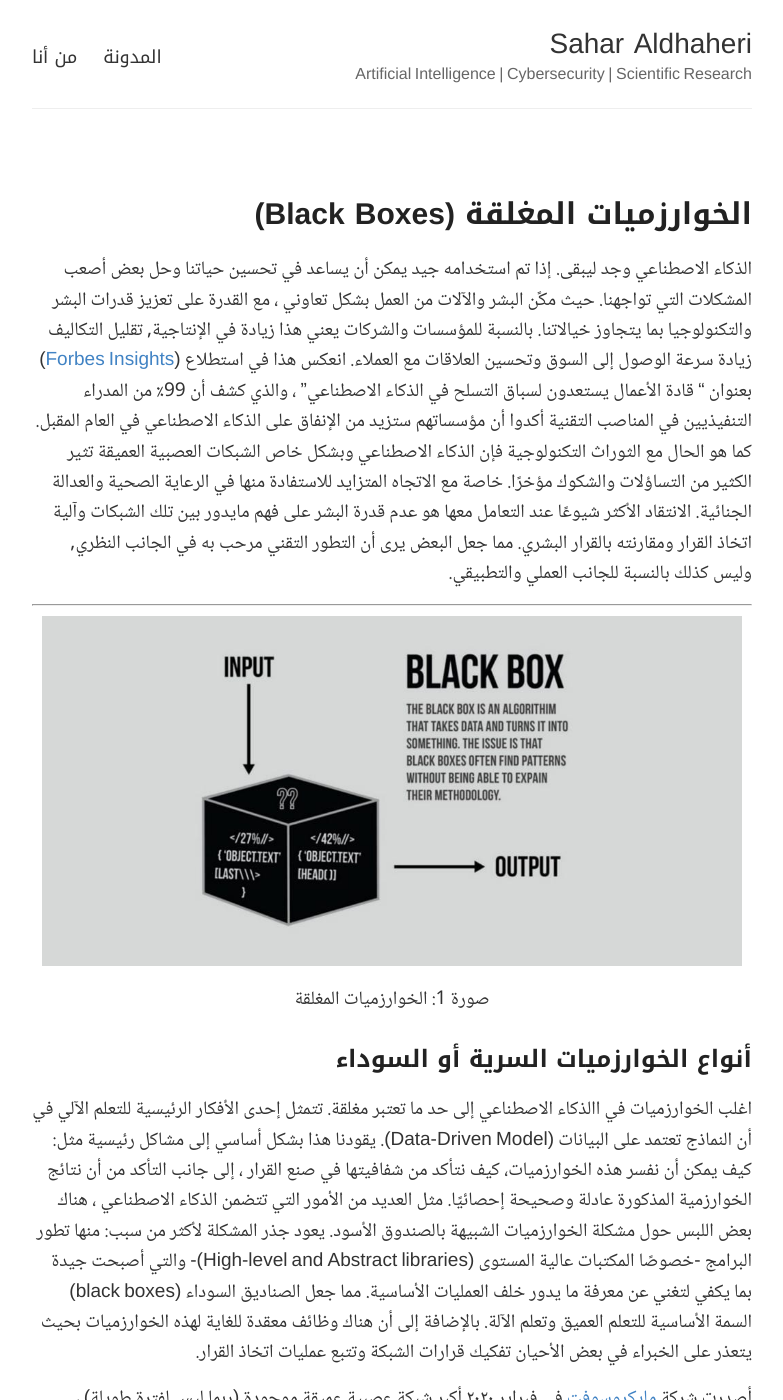
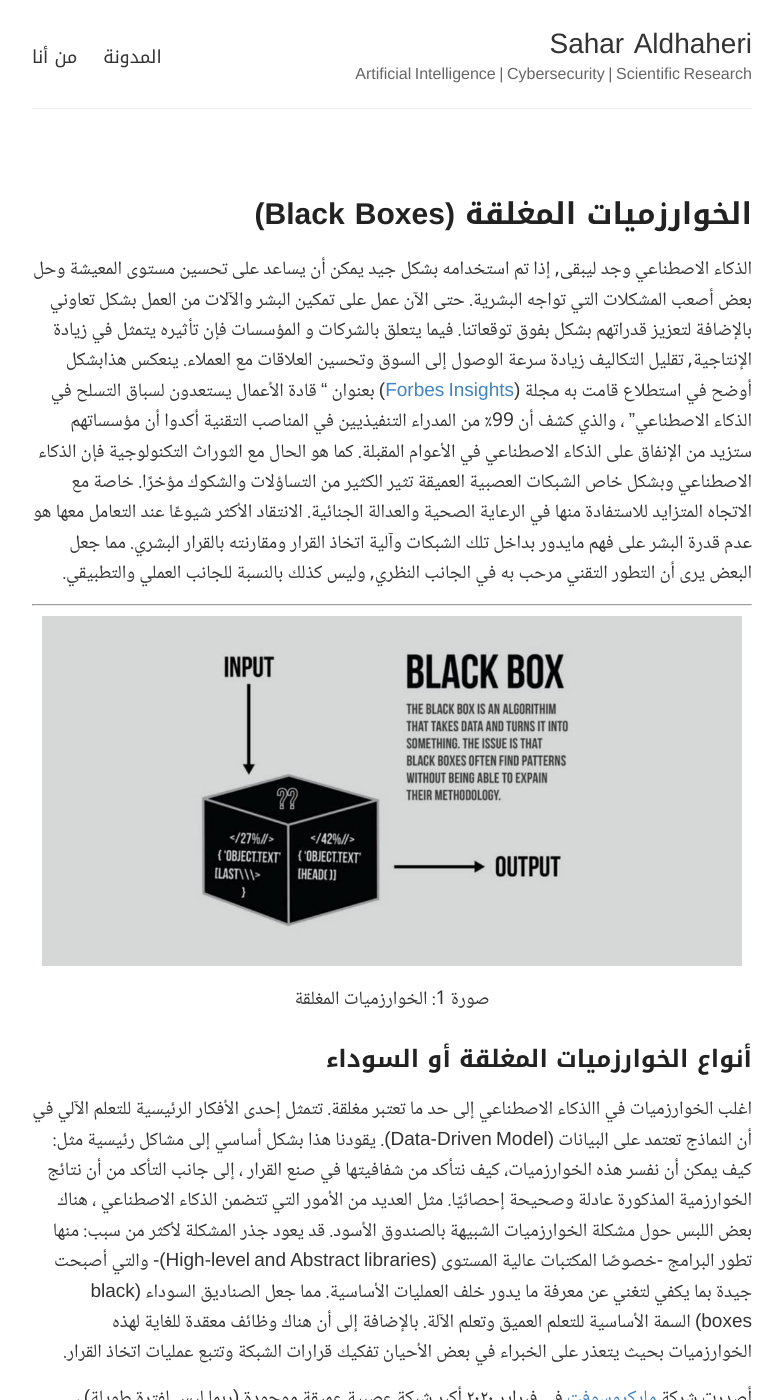
Before and after one commit to sahar119911/AldhaheriS, a Jekyll site: the page built from _posts/2021-5-25-NN-as-black-box.md, in a window 1280 px wide and 1400 px high. Shown: the whole window, without its empty margins (248-1031 px from the left). Built offline with Jekyll 4.4.1, drawn with Linux system fonts in a browser that asks for light colours; part of the change alters nothing that is shown; some of the changed text lies outside the part shown.

Commit message:
Update 2021-5-25-NN-as-black-box.md

```diff
--- a/_posts/2021-5-25-NN-as-black-box.md
+++ b/_posts/2021-5-25-NN-as-black-box.md
@@ -4,7 +4,8 @@ title:  الخوارزميات المغلقة (Black Boxes)
 icon: 👓
 ---
 
-الذكاء الاصطناعي وجد ليبقى. إذا تم استخدامه جيد يمكن أن يساعد في تحسين حياتنا وحل بعض أصعب المشكلات التي تواجهنا.  حيث مكًن البشر والآلات من العمل بشكل تعاوني ، مع القدرة على تعزيز قدرات البشر والتكنولوجيا بما يتجاوز خيالاتنا. بالنسبة للمؤسسات والشركات يعني هذا زيادة في الإنتاجية, تقليل التكاليف زيادة سرعة الوصول إلى السوق وتحسين العلاقات مع العملاء. انعكس هذا في استطلاع ([Forbes Insights](https://www.forbes.com/sites/insights-intelai/2018/07/17/on-your-marks-business-leaders-prepare-for-arms-race-in-artificial-intelligence/?sh=1224b4181946))   بعنوان " قادة الأعمال يستعدون لسباق التسلح في الذكاء الاصطناعي" ، والذي كشف أن 99٪ من المدراء التنفيذيين في المناصب التقنية أكدوا أن مؤسساتهم ستزيد من الإنفاق على الذكاء الاصطناعي في العام المقبل. كما هو الحال مع الثوراث التكنولوجية فإن الذكاء الاصطناعي وبشكل خاص الشبكات العصبية العميقة تثير الكثير من التساؤلات والشكوك مؤخرًا. خاصة مع الاتجاه المتزايد للاستفادة منها في الرعاية الصحية والعدالة الجنائية. الانتقاد الأكثر شيوعًا عند التعامل معها هو عدم قدرة البشر على فهم مايدور بين تلك الشبكات وآلية اتخاذ القرار ومقارنته بالقرار البشري. مما جعل البعض يرى أن التطور التقني مرحب به في الجانب النظري, وليس كذلك بالنسبة للجانب العملي والتطبيقي.
+الذكاء الاصطناعي وجد ليبقى, إذا تم استخدامه بشكل جيد يمكن أن يساعد على تحسين مستوى المعيشة وحل بعض أصعب المشكلات التي تواجه البشرية.  حتى الآن عمل على  تمكين البشر والآلات من العمل بشكل تعاوني بالإضافة لتعزيز قدراتهم بشكل بفوق توقعاتنا. فيما يتعلق بالشركات و المؤسسات فإن تأثيره يتمثل في  زيادة الإنتاجية, تقليل التكاليف زيادة سرعة الوصول إلى السوق وتحسين العلاقات مع العملاء. ينعكس هذابشكل أوضح  في استطلاع قامت به مجلة ([Forbes Insights](https://www.forbes.com/sites/insights-intelai/2018/07/17/on-your-marks-business-leaders-prepare-for-arms-race-in-artificial-intelligence/?sh=1224b4181946))   بعنوان " قادة الأعمال يستعدون لسباق التسلح في الذكاء الاصطناعي" ، والذي كشف أن 99٪ من المدراء التنفيذيين في المناصب التقنية أكدوا أن مؤسساتهم ستزيد من الإنفاق على الذكاء الاصطناعي في الأعوام المقبلة.
+كما هو الحال مع الثوراث التكنولوجية فإن الذكاء الاصطناعي وبشكل خاص الشبكات العصبية العميقة تثير الكثير من التساؤلات والشكوك مؤخرًا. خاصة مع الاتجاه المتزايد للاستفادة منها في الرعاية الصحية والعدالة الجنائية. الانتقاد الأكثر شيوعًا عند التعامل معها هو عدم قدرة البشر على فهم مايدور بداخل تلك الشبكات وآلية اتخاذ القرار ومقارنته بالقرار البشري. مما جعل البعض يرى أن التطور التقني مرحب به في الجانب النظري, وليس كذلك بالنسبة للجانب العملي والتطبيقي.
 
 ---
 
@@ -13,20 +14,20 @@ icon: 👓
  صورة 1: الخوارزميات المغلقة
 </center>
 
-## أنواع الخوارزميات السرية أو السوداء
+## أنواع الخوارزميات المغلقة أو السوداء
 
 اغلب الخوارزميات في االذكاء الاصطناعي إلى حد ما تعتبر مغلقة. تتمثل إحدى الأفكار الرئيسية للتعلم الآلي في أن النماذج تعتمد على البيانات  (Data-Driven Model). يقودنا هذا بشكل أساسي إلى مشاكل رئيسية مثل:   كيف يمكن أن نفسر هذه الخوارزميات،  كيف نتأكد من شفافيتها في صنع القرار ، إلى جانب التأكد من أن نتائج الخوارزمية المذكورة عادلة وصحيحة إحصائيًا.
-مثل العديد من الأمور التي تتضمن الذكاء الاصطناعي ، هناك بعض اللبس حول مشكلة الخوارزميات الشبيهة بالصندوق الأسود. يعود جذر المشكلة لأكثر من سبب: منها تطور البرامج -خصوصًا المكتبات عالية المستوى (High-level and Abstract libraries)- والتي أصبحت جيدة بما يكفي لتغني عن معرفة ما يدور خلف العمليات الأساسية. مما جعل الصناديق السوداء (black boxes) السمة الأساسية للتعلم العميق وتعلم الآلة. بالإضافة إلى أن هناك وظائف معقدة للغاية لهذه الخوارزميات بحيث يتعذر على الخبراء في بعض الأحيان تفكيك قرارات الشبكة وتتبع عمليات اتخاذ القرار.
+مثل العديد من الأمور التي تتضمن الذكاء الاصطناعي ، هناك بعض اللبس حول مشكلة الخوارزميات الشبيهة بالصندوق الأسود. قد يعود جذر المشكلة لأكثر من سبب: منها تطور البرامج -خصوصًا المكتبات عالية المستوى (High-level and Abstract libraries)- والتي أصبحت جيدة بما يكفي لتغني عن معرفة ما يدور خلف العمليات الأساسية. مما جعل الصناديق السوداء (black boxes) السمة الأساسية للتعلم العميق وتعلم الآلة. بالإضافة إلى أن هناك وظائف معقدة للغاية لهذه الخوارزميات بحيث يتعذر على الخبراء في بعض الأحيان تفكيك قرارات الشبكة وتتبع عمليات اتخاذ القرار.
 
-أصدرت شركة [مايكروسوفت](https://www.microsoft.com/en-us/research/blog/turing-nlg-a-17-billion-parameter-language-model-by-microsoft/) في فبراير ٢٠٢٠  أكبر شبكة عصبية عميقة موجودة (ربما ليس لفترة طويلة) ، Turing-NLG. تحتوي هذه الشبكة على 17 مليار معلمة (Parameter). من الواضح أن تفسير شبكة عصبية تحتوي على 17 مليار معامل سيكون صعبًا للغاية. أيضًا هناك نوع من الخوارزميات الخاصة، حيث أن تفاصيل عمل الكثير من التقنيات المؤتمتة مملوكة بحد كبير للقطاع الخاص ويتم اعتبارها أسرارًا تجارية ولا يتم الافصاح عن تفاصيلها حتى بموجب أمر قضائي. تخفي الشركات تفاصيل أنظمة الذكاء الاصطناعي الخاصة بها لأسباب مختلفة ، مثل الملكية الفكرية أو منع الجهات السيئة من التلاعب بالنظام. في هذه الحالة ، قد يكون الأشخاص الذين أنشأوا نظام الذكاء الاصطناعي على دراية بمنطقه الداخلي ، لكن الأشخاص الذين يستخدمونه ليسوا كذلك. نحن نتعامل يوميًا مع بعض أنواع أنظمة الذكاء الاصطناعي الشبيهة بالصندوق الأسود ، بما في ذلك خوارزمية الترتيب في بحث Google ونظام توصية Amazon و Newsfeed على Facebook وغيرها. لكن الخطورة تكمن في الخوارزميات التي يتم استخدامها لتحديد أحكام السجن وتحديد درجات الائتمان واتخاذ قرارات العلاج في المستشفيات.
+أصدرت شركة [مايكروسوفت](https://www.microsoft.com/en-us/research/blog/turing-nlg-a-17-billion-parameter-language-model-by-microsoft/) في فبراير ٢٠٢٠  أكبر شبكة عصبية عميقة موجودة (ربما ليس لفترة طويلة) ، Turing-NLG. تحتوي هذه الشبكة على 17 مليار معلمة (Parameter). ومن الواضح أن تفسير شبكة عصبية تحتوي على 17 مليار معامل سيكون صعبًا للغاية. أيضًا هناك نوع من الخوارزميات الخاصة، حيث أن تفاصيل عمل الكثير من التقنيات المؤتمتة مملوكة بحد كبير للقطاع الخاص ويتم اعتبارها أسرارًا تجارية ولا يتم الافصاح عن تفاصيلها حتى بموجب أمر قضائي. تخفي الشركات تفاصيل أنظمة الذكاء الاصطناعي الخاصة بها لأسباب مختلفة ، مثل الملكية الفكرية أو منع الجهات السيئة من التلاعب بالنظام. في هذه الحالة قد يكون الأشخاص الذين أنشأوا نظام الذكاء الاصطناعي على دراية بمنطقه الداخلي ، لكن الأشخاص الذين يستخدمونه ليسوا كذلك. نحن نتعامل يوميًا مع بعض أنواع أنظمة الذكاء الاصطناعي الشبيهة بالصندوق الأسود ، بما في ذلك خوارزمية الترتيب في بحث Google ونظام توصية Amazon و Newsfeed على Facebook وغيرها. لكن الخطورة تكمن في الخوارزميات التي يتم استخدامها لتحديد أحكام السجن وتحديد درجات الائتمان واتخاذ قرارات العلاج في المستشفيات.
 
 <center>
 <img src="https://github.com/sahar119911/AldhaheriS/blob/gh-pages/images/25-5-2021/TurningNGL_Model__1400x788.png?raw=true" alt="" width="700" align="middle">
 
- صورة2: ا
+ صورة2: صورة توضيحية لخوارزمية Turing Natural Language Generation (T-NLG) التي اصدرتها Microsoft . المصدر (3)
 </center>
 
-تم تسليط الضوء على الحاجة إلى الشفافية والتفسير في عمل الخوارزميات بعد حدوث العديد من القضايا. من أبرزها خوارزمية التعرف على الوجه من Google التي صنفت بعض من اصحاب البشرة السوداء على أنهم [غوريلا](https://www.forbes.com/sites/mzhang/2015/07/01/google-photos-tags-two-african-americans-as-gorillas-through-facial-recognition-software/?sh=1893955b713d). نظرًا لعدم قدرة Google على إصلاح الخوارزمية وإزالة التحيز الخوارزمي الذي أدى إلى هذه المشكلة ، فقد قامت بحل المشكلة عن طريق إزالة الكلمات المتعلقة [بالقرود](https://www.theguardian.com/technology/2018/jan/12/google-racism-ban-gorilla-black-people) من محرك بحث صور Google. يوضح هذا طبيعة الصندوق الأسود المزعومة للعديد من خوارزميات التعلم الآلي.
+تم تسليط الضوء على الحاجة إلى الشفافية والتفسير في عمل الخوارزميات بعد حدوث العديد من القضايا. من أبرزها خوارزمية التعرف على الوجوه من Google التي صنفت بعض من اصحاب البشرة السوداء على أنهم [غوريلا](https://www.forbes.com/sites/mzhang/2015/07/01/google-photos-tags-two-african-americans-as-gorillas-through-facial-recognition-software/?sh=1893955b713d). نظرًا لعدم قدرة Google على إصلاح الخوارزمية وإزالة التحيز الخوارزمي الذي أدى إلى هذه المشكلة ، فقد قامت بحل المشكلة عن طريق إزالة الكلمات المتعلقة [بالقرود](https://www.theguardian.com/technology/2018/jan/12/google-racism-ban-gorilla-black-people) من محرك بحث صور Google. يوضح هذا طبيعة الصندوق الأسود المزعومة للعديد من خوارزميات التعلم الآلي.
 كان هناك العديد من النقاشات في المراجعات الأدبية حول عدالة وشفافية مثل هذه الخوارزميات المغلقة. والتي نشأت أساسًا من التحليل الذي أجرته مجموعة ProPublica مدعيا أن نموذج التنبؤ [COMPAS](https://en.wikipedia.org/wiki/COMPAS_(software)) – أداة لدعم القرار تستخدمها بعض المحاكم الأمريكية لتقييم احتمال عودة المدعى عليهم إلى الإجرام- متحيز عنصريًا . قامت هذه الأداة بحساب نتيجة تتنبأ باحتمالية ارتكابهم جريمة في المستقبل. تم تصنيف معتقل من أصل افريقي ليس لديه سجل إجرامي؛ بإنه خطر على المجتمع واحتمالية عودته للجريمة عالية. بينما تم تصنيف معتقل أبيض لديه سجل اجرامي حافل على أنه منخفض المخاطر واحتمالية عودته للجريمة ضئيلة!
   يمكن أن يؤدي هذا النوع من الأخطاء إلى سنوات من السجن الإضافي ، أو إطلاق سراح الأفراد الخطرين أو المتطرفين في المجتمع. يلفت هذا النوع من الدراسات الانتباه إلى مدى أهمية الشفافية في اتخاذ القرارات القضائية عند استخدام الذكاء الاصطناعي, التعلم الآلي أو الأنواع أخرى من النماذج الإحصائية. لا يمكننا تحديد ما إذا كانت هذه الاخطاء ناتجة عن أخطاء في الحساب أو أخطاء في إدخال البيانات أو أخطاء من مصدر آخر (أو حتى إذا كانت من الأساس تصنف ك أخطاء).
 
@@ -66,11 +67,12 @@ icon: 👓
 ## المراجع
 1. Turing-NLG: A 17-billion-parameter language model by Microsoft. Microsoft Research. (2020, February 13). [https://www.microsoft.com/en-us/research/blog/turing-nlg-a-17-billion-parameter-language-model-by-microsoft/.](https://www.microsoft.com/en-us/research/blog/turing-nlg-a-17-billion-parameter-language-model-by-microsoft/)
 2. Zhang, M. (2015, July 1). Google Photos Tags Two African-Americans As Gorillas Through Facial Recognition Software. Forbes.[https://www.forbes.com/sites/mzhang/2015/07/01/google-photos-tags-two-african-americans-as-gorillas-through-facial-recognition-software/?sh=1893955b713d](https://www.forbes.com/sites/mzhang/2015/07/01/google-photos-tags-two-african-americans-as-gorillas-through-facial-recognition-software/?sh=1893955b713d).
-3. Team, I. (2018, October 16). Forbes Insights: On Your Marks: Business Leaders Prepare For Arms Race In Artificial Intelligence. Forbes.[https://www.forbes.com/sites/insights-intelai/2018/07/17/on-your-marks-business-leaders-prepare-for-arms-race-in-artificial-intelligence/?sh=1224b4181946](https://www.forbes.com/sites/insights-intelai/2018/07/17/on-your-marks-business-leaders-prepare-for-arms-race-in-artificial-intelligence/?sh=1224b4181946).
-4. Detecting Tanks. (n.d.). [https://www.jefftk.com/p/detecting-tanks](https://www.jefftk.com/p/detecting-tanks).
-5. Rudin, C. (2019). Stop explaining black box machine learning models for high stakes decisions and use interpretable models instead. Nature Machine Intelligence, 1(5), 206-215.
-6. Wachter S, Mittelstadt B, Russell C. Counterfactual Explanations without Opening the Black Box: Automated Decisions and the GDPR. Harvard Journal of Law & Technology 2018.
-7. Zeng J, Ustun B, Rudin C. Interpretable classification models for recidivism prediction. Journal of the Royal Statistical Society: Series A (Statistics in Society). 2017;180(3):689–722.
-8. Rudin C, Ustun B. Optimized Scoring Systems: Toward Trust in Machine Learning for Healthcare and Criminal Justice. Interfaces. 2018;48:399–486. Special Issue: 2017 Daniel H. Wagner Prize for Excellence in Operations Research Practice September-October 2018.
-9. Wexler R. When a Computer Program Keeps You in Jail: How Computers are Harming Criminal Justice. New York Times. 2017 June 13
-10. Durán, J. M., & Jongsma, K. R. (2021). Who is afraid of black box algorithms? on the epistemological and ethical basis of trust in medical AI. Journal of Medical Ethics, 47(5), 329-335.
+3. Sanh, V., Debut, L., Chaumond, J., & Wolf, T. (2019). DistilBERT, a distilled version of BERT: smaller, faster, cheaper and lighter. arXiv preprint arXiv:1910.01108.
+4. Team, I. (2018, October 16). Forbes Insights: On Your Marks: Business Leaders Prepare For Arms Race In Artificial Intelligence. Forbes.[https://www.forbes.com/sites/insights-intelai/2018/07/17/on-your-marks-business-leaders-prepare-for-arms-race-in-artificial-intelligence/?sh=1224b4181946](https://www.forbes.com/sites/insights-intelai/2018/07/17/on-your-marks-business-leaders-prepare-for-arms-race-in-artificial-intelligence/?sh=1224b4181946).
+5. Detecting Tanks. (n.d.). [https://www.jefftk.com/p/detecting-tanks](https://www.jefftk.com/p/detecting-tanks).
+6. Rudin, C. (2019). Stop explaining black box machine learning models for high stakes decisions and use interpretable models instead. Nature Machine Intelligence, 1(5), 206-215.
+7. Wachter S, Mittelstadt B, Russell C. Counterfactual Explanations without Opening the Black Box: Automated Decisions and the GDPR. Harvard Journal of Law & Technology 2018.
+8. Zeng J, Ustun B, Rudin C. Interpretable classification models for recidivism prediction. Journal of the Royal Statistical Society: Series A (Statistics in Society). 2017;180(3):689–722.
+9. Rudin C, Ustun B. Optimized Scoring Systems: Toward Trust in Machine Learning for Healthcare and Criminal Justice. Interfaces. 2018;48:399–486. Special Issue: 2017 Daniel H. Wagner Prize for Excellence in Operations Research Practice September-October 2018.
+10. Wexler R. When a Computer Program Keeps You in Jail: How Computers are Harming Criminal Justice. New York Times. 2017 June 13
+11. Durán, J. M., & Jongsma, K. R. (2021). Who is afraid of black box algorithms? on the epistemological and ethical basis of trust in medical AI. Journal of Medical Ethics, 47(5), 329-335.
```
